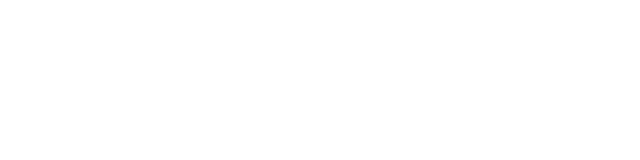
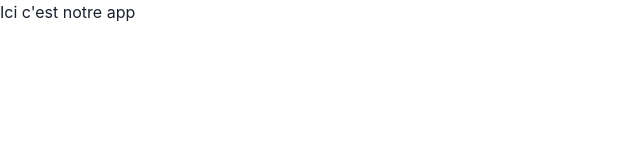
Before and after one commit to Drysque/M-TRC-864-Microservices, a React (Create React App) app in the folder front/: page / in a window 1280 px wide. Shown: the top 160 px of the page, without its empty margins (0-640 px from the left). Built offline with nearby package versions, Linux system fonts and the light colour scheme.

Commit message:
Add routing

```diff
--- /dev/null
+++ b/front/src/Routing.tsx
@@ -0,0 +1,28 @@
+import { BrowserRouter as Router, Redirect, Switch, Route } from 'react-router-dom';
+
+import { Home } from './pages/Home';
+
+export const Routes = (): JSX.Element => (
+  <Router>
+    <Switch>
+      {/* <Route path="/auth">
+            <AuthLayout>
+                <Switch>
+                    <Route path="/auth/cgp" component={CgpAuth} />
+                    <Redirect push to="/auth/login" />
+                </Switch>
+            </AuthLayout>
+        </Route> */}
+
+      {/* <Route path="/validate-email/:token">
+            <AuthLayout>
+                <ApplyValidate />
+            </AuthLayout>
+        </Route> */}
+
+      {/* <PrivateRoute path="/immobilier" component={Iroko} /> */}
+      <Route exact path="/" component={Home} />
+      <Redirect push to="/" />
+    </Switch>
+  </Router>
+);
--- /dev/null
+++ b/front/src/pages/Home.tsx
@@ -0,0 +1,5 @@
+import { Text } from '@chakra-ui/react';
+
+export const Home = (): JSX.Element => {
+  return <Text>Ici c'est notre app</Text>;
+};
```
Also changed, not shown: front/src/App.tsx (+7 -1 lines).
